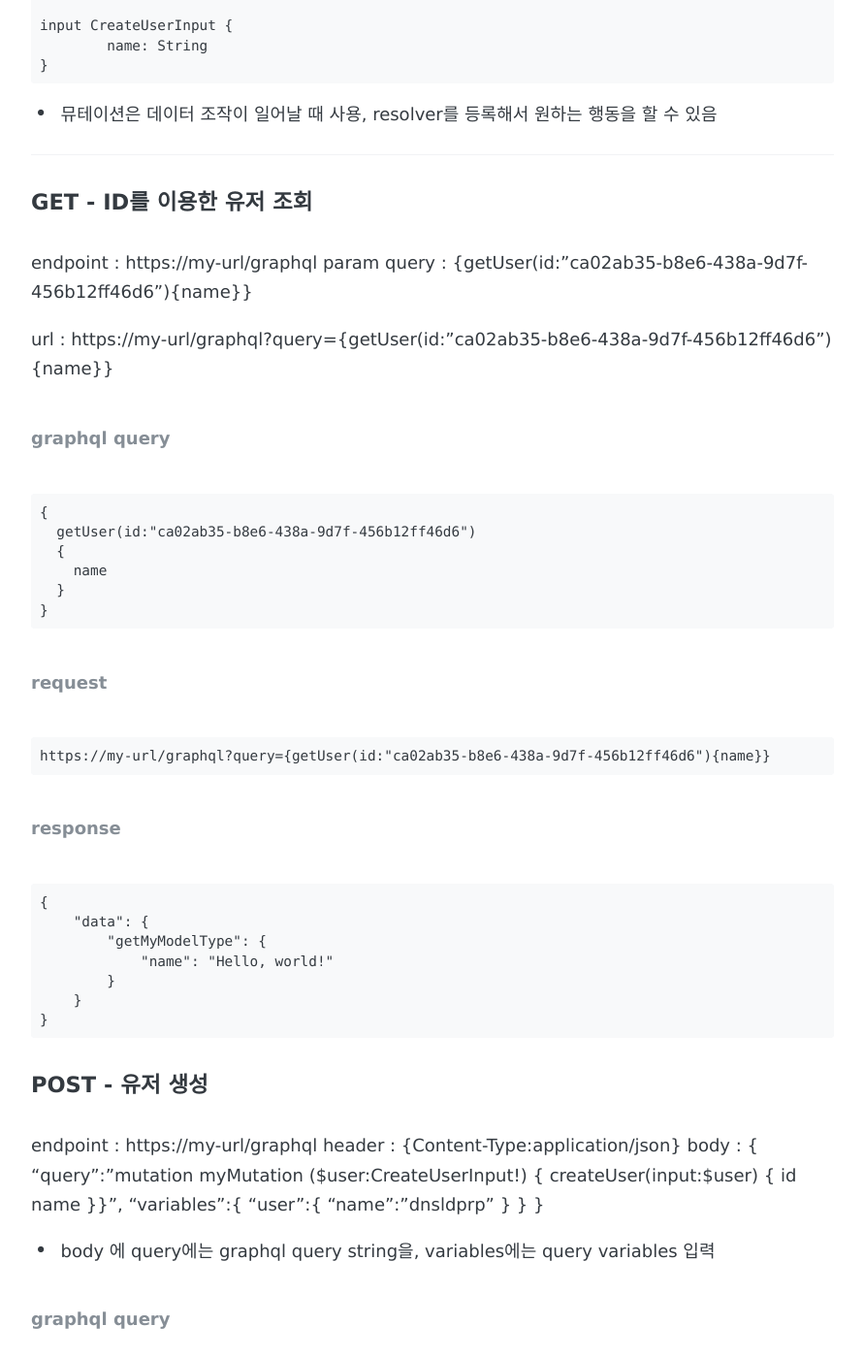
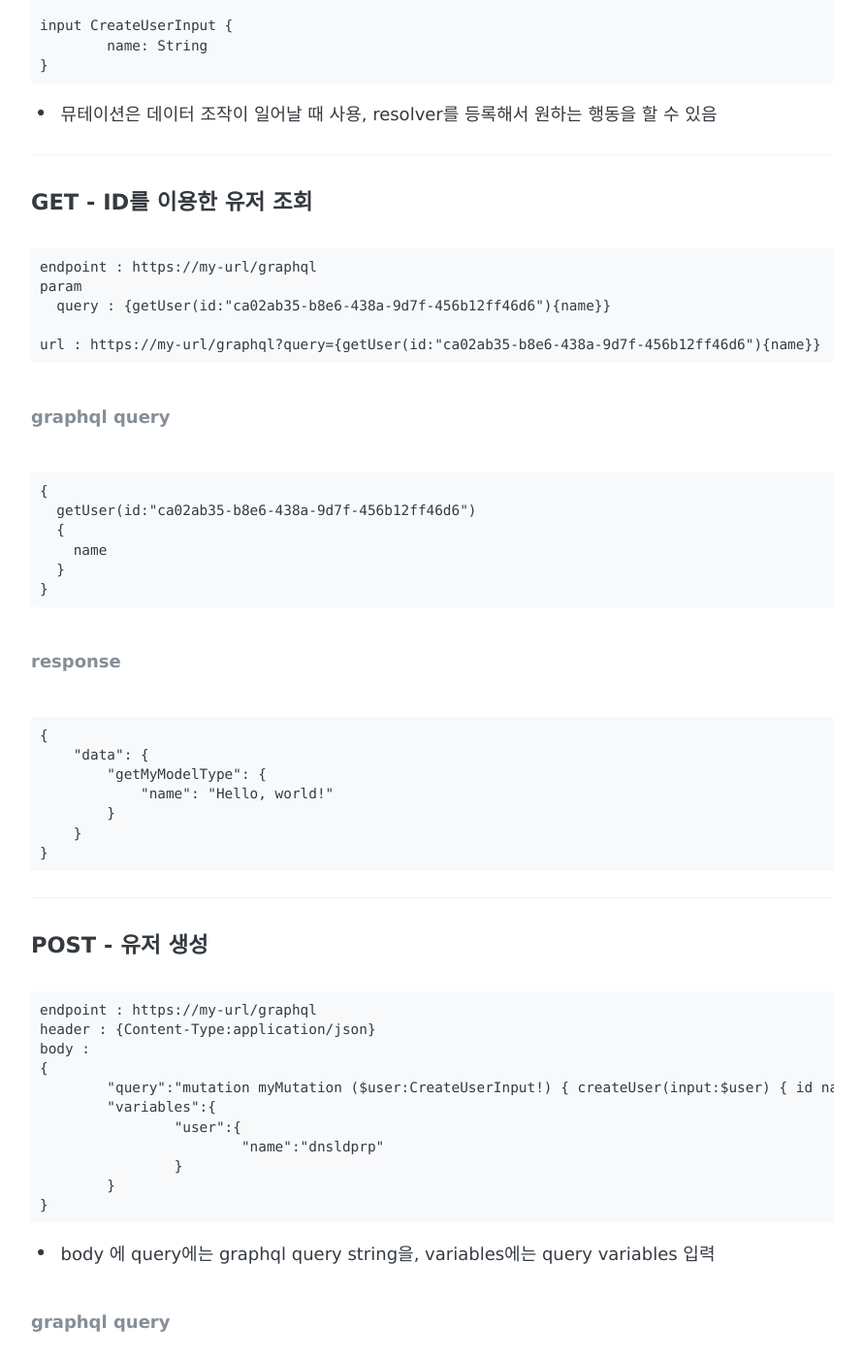
Before and after one commit to dnsldprp/dnsldprp.github.io, a Jekyll site: the page built from _posts/2019-11-07-graphql-with-http.md, in a window 1280 px wide and 1400 px high, scrolled down 791 px. Shown: the whole window at 97% size, without its empty margins (194-1085 px from the left). Built offline with Jekyll 4.4.1, drawn with Linux system fonts in a browser that asks for light colours; some web fonts are replaced; part of the change alters nothing that is shown; some of the changed text lies outside the part shown.

Commit message:
2019-11-07

```diff
--- a/_posts/2019-11-07-graphql-with-http.md
+++ b/_posts/2019-11-07-graphql-with-http.md
@@ -1,7 +1,7 @@
 ---
 layout: post
-title: "graphql over http 기본 "
-description: "http로 graphql request 하는 방법 (기본)"
+title: "GraphQL http request 기본 "
+description: "http로 graphql request 하는 방법"
 date: 2019-11-07
 tags: [graphql]
 comments: true
@@ -38,12 +38,13 @@ input CreateUserInput {
 ***
 
 #### GET - ID를 이용한 유저 조회
-
+~~~
 endpoint : https://my-url/graphql
 param
   query : {getUser(id:"ca02ab35-b8e6-438a-9d7f-456b12ff46d6"){name}}
 
 url : https://my-url/graphql?query={getUser(id:"ca02ab35-b8e6-438a-9d7f-456b12ff46d6"){name}}
+~~~
 
 ###### graphql query
 ~~~
@@ -53,11 +54,6 @@ url : https://my-url/graphql?query={getUser(id:"ca02ab35-b8e6-438a-9d7f-456b12ff
     name
   }
 }
-~~~
-
-###### request
-~~~
-https://my-url/graphql?query={getUser(id:"ca02ab35-b8e6-438a-9d7f-456b12ff46d6"){name}}
 ~~~
 
 ###### response
@@ -71,7 +67,10 @@ https://my-url/graphql?query={getUser(id:"ca02ab35-b8e6-438a-9d7f-456b12ff46d6")
 }
 ~~~
 
+***
+
 #### POST - 유저 생성
+~~~
 endpoint : https://my-url/graphql
 header : {Content-Type:application/json}
 body :
@@ -83,6 +82,7 @@ body :
 		}
 	}
 }
+~~~
 
 - body 에 query에는 graphql query string을, variables에는 query variables 입력
 
```
